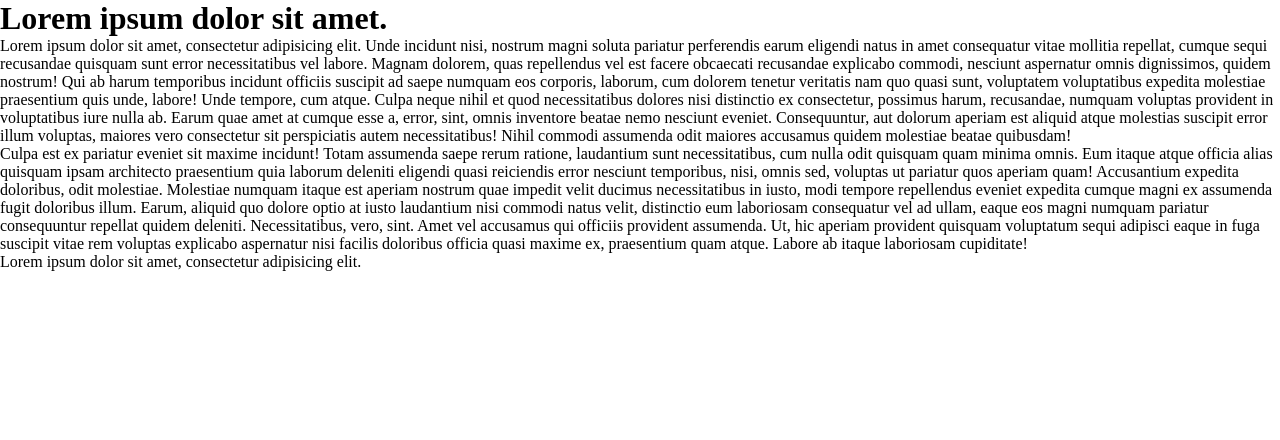
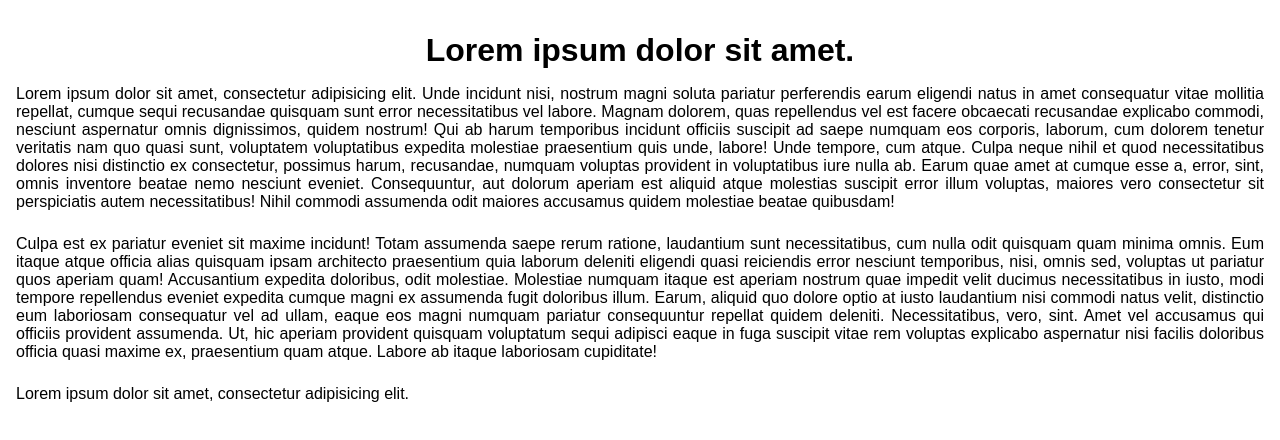
Before and after one commit to nanoacs/uno, a plain HTML site: page index.html in a window 1280 px wide. Drawn offline with Linux system fonts and the light colour scheme.

Commit message:
Estilos iniciales

```diff
--- a/style.css
+++ b/style.css
@@ -3,3 +3,29 @@
 	padding: 0;
 	box-sizing: border-box;
 }
+
+body{
+	font-family: sans-serif;
+}
+
+.contenedor{
+	width: 100%;
+	padding: 1rem .5rem;
+	text-align: justify;
+}
+
+header{
+	margin:1rem 0;
+}
+
+header h1{
+	text-align: center;
+}
+
+main article{
+	margin:.5rem .5rem 1.5rem .5rem;
+}
+
+footer{
+	margin:.5rem .5rem 1.5rem .5rem;
+}
```
